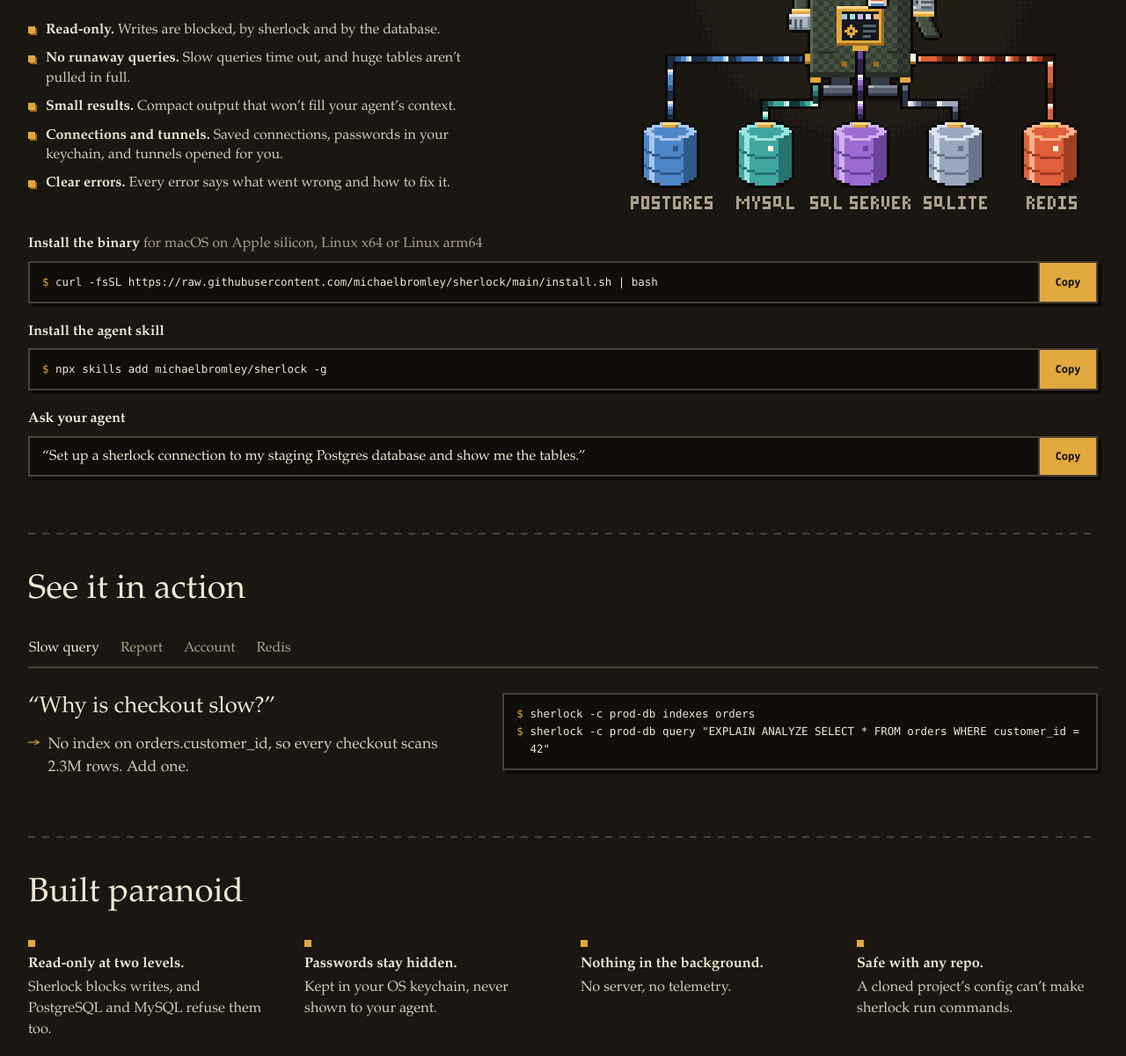
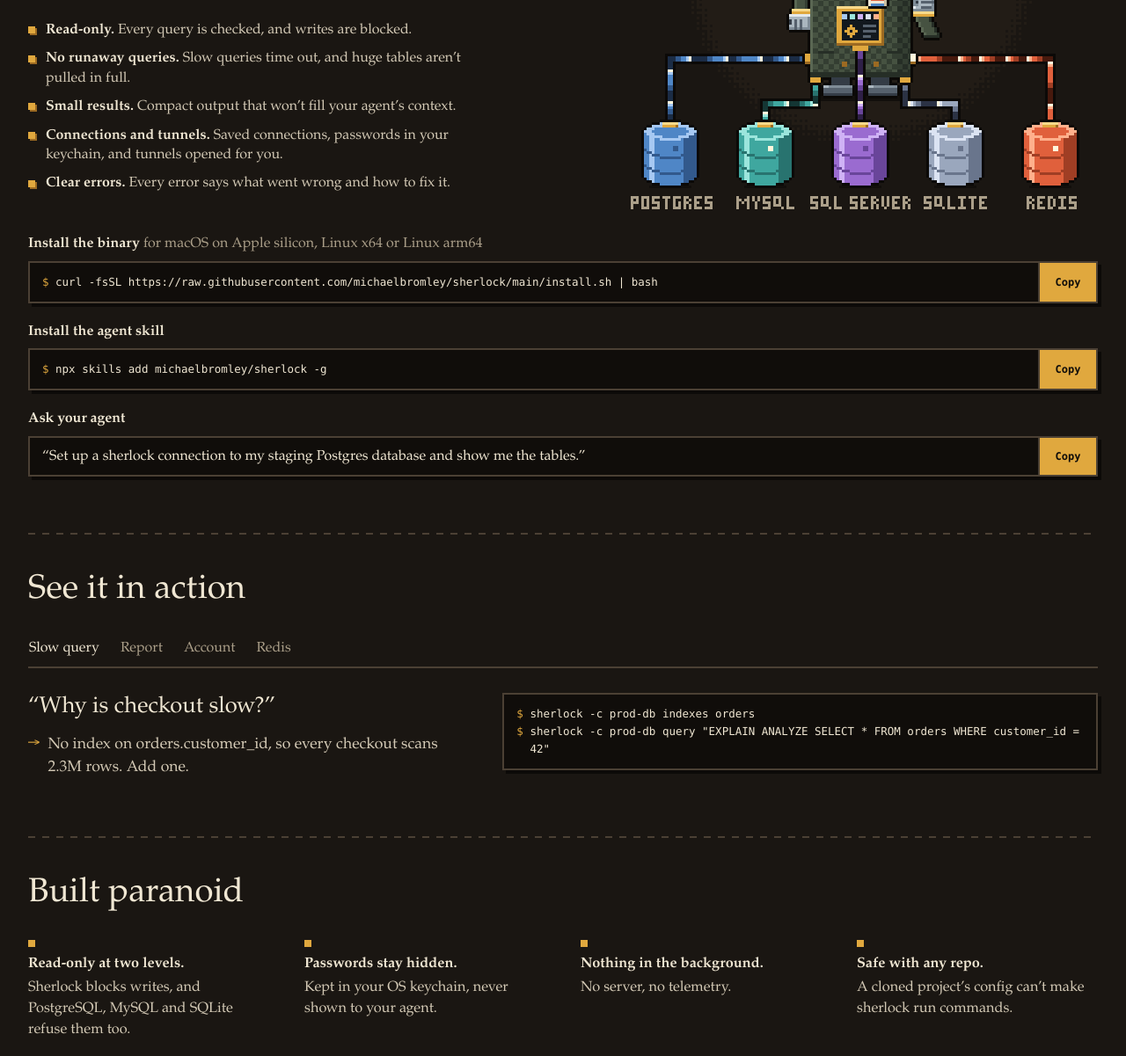
Before and after one commit to michaelbromley/sherlock, a website: page docs/index.html in a window 1280 px wide. Shown: the part 259-1460 px from the top of the page at 88% size. Drawn offline with Linux system fonts and the light colour scheme.

Commit message:
site: the read-only line no longer overclaims, and og:url is set
SQL Server and Redis have only sherlock's own check, so the feature list
no longer says the database blocks writes too. Built paranoid names
SQLite, which is opened read-only. og:url gives link previews the
canonical address.

```diff
--- a/docs/index.html
+++ b/docs/index.html
@@ -7,6 +7,7 @@
 <meta name="description" content="Sherlock gives AI agents read-only access to PostgreSQL, MySQL/MariaDB, SQL Server, SQLite and Redis. One binary for macOS, Linux x64 and Linux arm64.">
 <meta name="theme-color" content="#1a1612">
 <meta property="og:type" content="website">
+<meta property="og:url" content="https://sherlock.michlbrmly.dev/">
 <meta property="og:site_name" content="Sherlock">
 <meta property="og:title" content="Sherlock: read-only database access for AI agents">
 <meta property="og:description" content="Sherlock gives AI agents read-only access to PostgreSQL, MySQL/MariaDB, SQL Server, SQLite and Redis.">
@@ -242,7 +243,7 @@ code { font: 0.86em var(--mono); color: var(--text); white-space: nowrap; }
 
     <!-- handles:start -->
     <ul class="handles">
-      <li><b>Read-only.</b> Writes are blocked, by sherlock and by the database.</li>
+      <li><b>Read-only.</b> Every query is checked, and writes are blocked.</li>
       <li><b>No runaway queries.</b> Slow queries time out, and huge tables aren’t pulled in full.</li>
       <li><b>Small results.</b> Compact output that won’t fill your agent’s context.</li>
       <li><b>Connections and tunnels.</b> Saved connections, passwords in your keychain, and tunnels opened for you.</li>
@@ -320,7 +321,7 @@ code { font: 0.86em var(--mono); color: var(--text); white-space: nowrap; }
   <section class="block" aria-labelledby="paranoid">
     <h2 id="paranoid">Built paranoid</h2>
     <ul class="guards">
-      <li><b>Read-only at two levels.</b> Sherlock blocks writes, and PostgreSQL and MySQL refuse them too.</li>
+      <li><b>Read-only at two levels.</b> Sherlock blocks writes, and PostgreSQL, MySQL and SQLite refuse them too.</li>
       <li><b>Passwords stay hidden.</b> Kept in your OS keychain, never shown to your agent.</li>
       <li><b>Nothing in the background.</b> No server, no telemetry.</li>
       <li><b>Safe with any repo.</b> A cloned project’s config can’t make sherlock run commands.</li>
```
